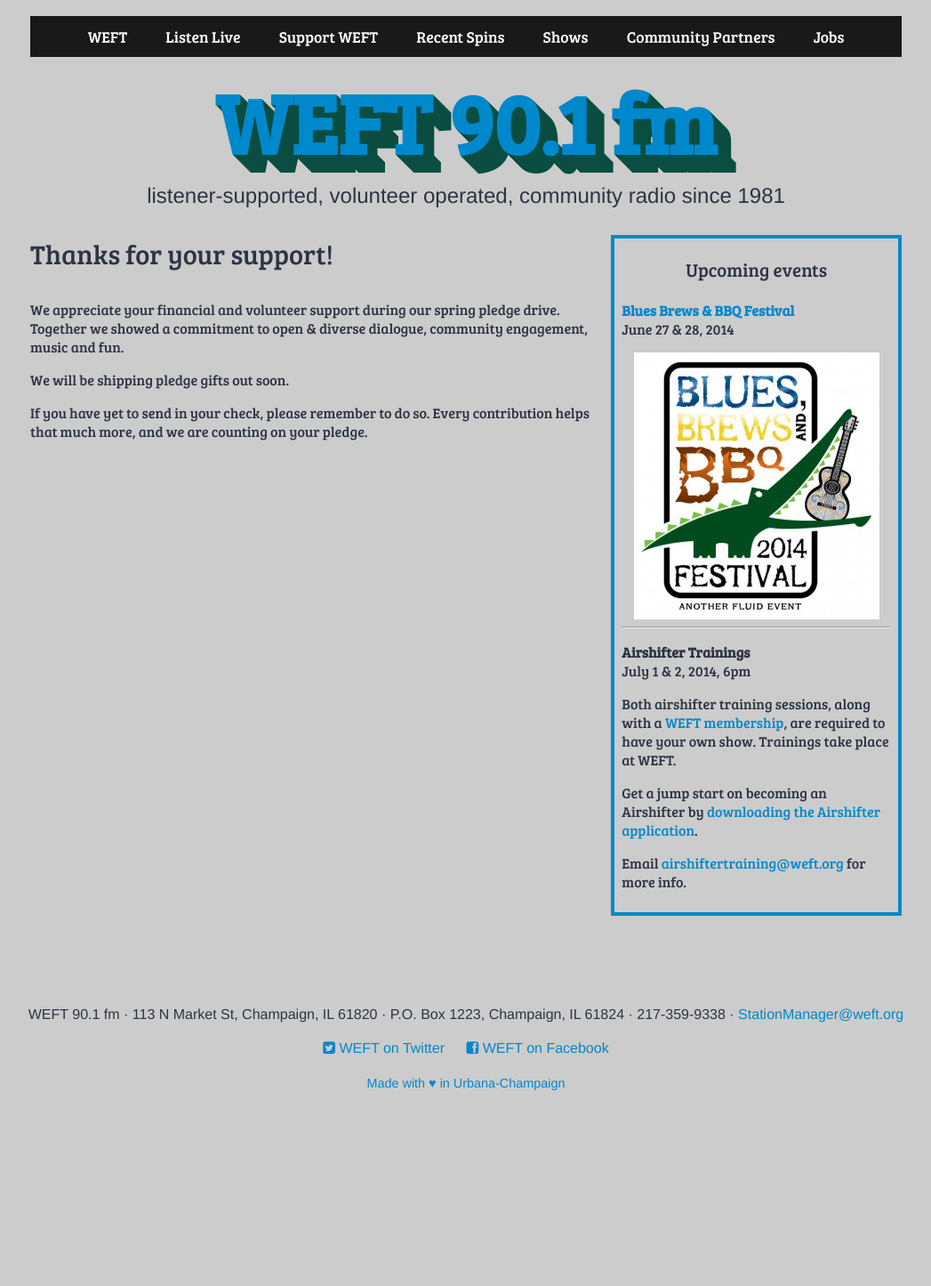
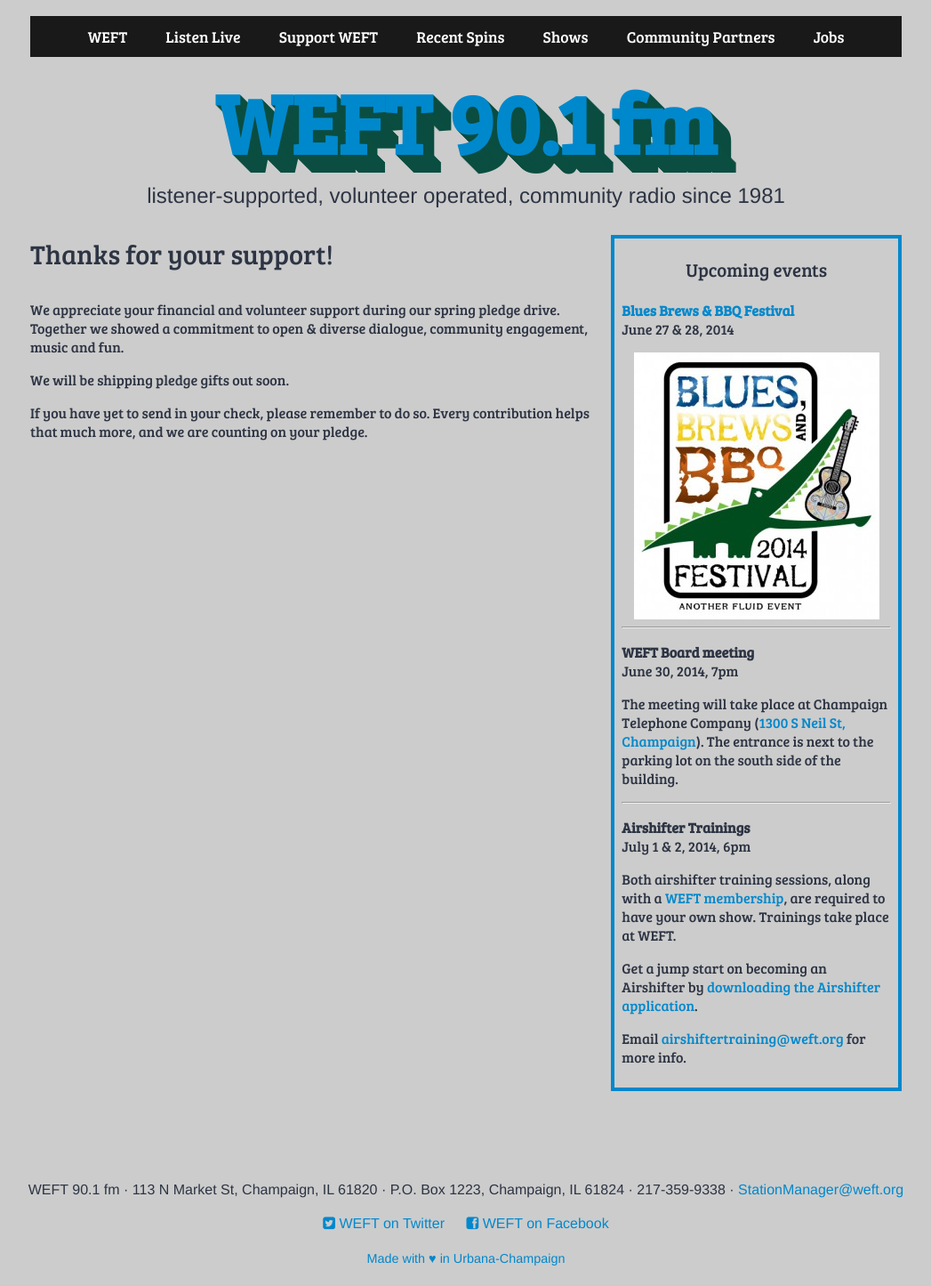
Before and after one commit to weftradio/weftradio.github.io, a Jekyll site: the page built from index.html, in a window 1280 px wide. Shown: the whole page at 89% size, without its empty margins (116-1163 px from the left). Built offline with Jekyll 4.4.1, drawn with Linux system fonts in a browser that asks for light colours; comment, search, counter and statistics services are not loaded; before the commit the page ends 1248 px from its top, so only the background shows below that.

Commit message:
6/30 board meeting add

```diff
--- a/_includes/upcoming-events.html
+++ b/_includes/upcoming-events.html
@@ -24,6 +24,11 @@
 
   <hr>
 
+  <p class="aside-text"><strong>WEFT Board meeting</strong><br>June 30, 2014, 7pm</p>
+  <p class="aside-text">The meeting will take place at Champaign Telephone Company (<a href="https://duckduckgo.com/?q=map+1300+S+Neil+St%2C+Champaign">1300 S Neil St, Champaign</a>). The entrance is next to the parking lot on the south side of the building.</p>
+
+  <hr>
+
   <p class="aside-text"><strong>Airshifter Trainings</strong><br>July 1 &amp; 2, 2014, 6pm</p>
   <p class="aside-text">Both airshifter training sessions, along with a <a href="/support/">WEFT membership</a>, are required to have your own show. Trainings take place at WEFT.</p>
   <p class="aside-text">Get a jump start on becoming an Airshifter by <a href="/downloads/WEFT_Airshifter_Training_Application.pdf">downloading the Airshifter application</a>.</p>
```
Also changed, not shown: 5 other files.
